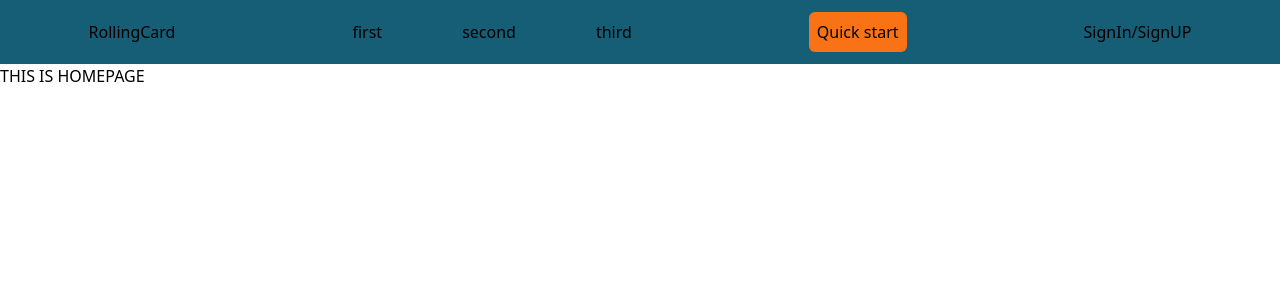
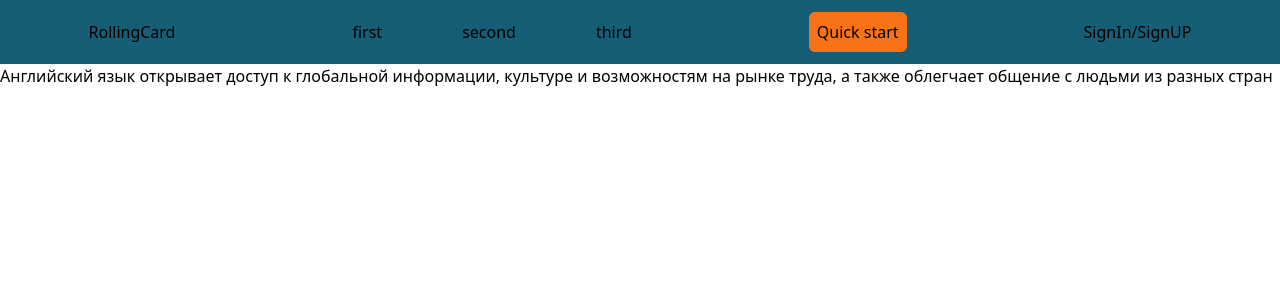
Before and after one commit to ShekordoIlya/Rolling-Card, a React (Vite) app in the folder rolling-card/: page / in a window 1280 px wide. Shown: the top 300 px of the page. Built offline with nearby package versions, Linux system fonts and the light colour scheme.

Commit message:
fix(main page):fixed about header and main page

```diff
--- /dev/null
+++ b/rolling-card/src/Data/data.js
@@ -0,0 +1,28 @@
+export const mainPageInfo = [
+  {
+    id: 1,
+    mainHeading: "Английский для всех и каждого",
+    mainDescriptionFirst:
+      "Английский язык открывает доступ к глобальной информации, культуре и возможностям на рынке труда, а также облегчает общение с людьми из разных стран",
+    mainDescriptionSecond: "Изучай язык в удобном для тебя темпе и формате!",
+  },
+  {
+    id: 2,
+    mainHeading: "Изучение английского с использование карточек",
+    mainDescription:
+      "Такой формат обучения делает процесс увлекательным, способствуя лучшему усвоению материала",
+  },
+  {
+    id: 3,
+    mainHeading: "Изучение английского языка в любое время и в любом месте",
+    mainDescription:
+      "Вы можете практиковать язык в дороге, на работе или даже во время отдыха, что делает процесс обучения гибким и удобным",
+  },
+  {
+    id: 4,
+    mainHeading:
+      "Не имеет значения, как медленно ты идешь — главное, чтобы ты продолжал двигаться вперед",
+    mainDescription:
+      "Регулярная практика способствует улучшению навыков и уверенности в общении",
+  },
+];
--- a/rolling-card/src/client/Components/Header/Header.tsx
+++ b/rolling-card/src/client/Components/Header/Header.tsx
@@ -3,10 +3,16 @@ const Header = () => {
     <header className="w-screen h-16 bg-cyan-800">
       <div className="flex justify-around h-full items-center">
         <div>RollingCard</div>
-        <ul className="flex gap-20 justify-between">
-          <li>first</li>
-          <li>second</li>
-          <li>third</li>
+        <ul className="flex gap-20 justify-between items-center h-full ">
+          <li className="cursor-pointer h-full content-center hover:border-b-4 hover:border-lime-400">
+            first
+          </li>
+          <li className="cursor-pointer h-full content-center hover:border-b-4 hover:border-lime-400">
+            second
+          </li>
+          <li className="cursor-pointer h-full content-center hover:border-b-4 hover:border-lime-400">
+            third
+          </li>
         </ul>
         <div>
           <button className="bg-orange-500 p-2 hover:bg-amber-300 transition duration-[400ms] rounded-md hover:scale-x-105">
--- a/rolling-card/src/client/Pages/Home/Home.tsx
+++ b/rolling-card/src/client/Pages/Home/Home.tsx
@@ -1,5 +1,7 @@
+import { mainPageInfo } from "../../../Data/data.js";
+
 const Home = () => {
-  return <div>THIS IS HOMEPAGE</div>;
+  return <div>{mainPageInfo[0].mainDescriptionFirst}</div>;
 };
 
 export default Home;
--- a/rolling-card/tailwind.config.js
+++ b/rolling-card/tailwind.config.js
@@ -2,11 +2,7 @@
 export default {
   content: ["./index.html", "./src/**/*.{js,ts,jsx,tsx}"],
   theme: {
-    extend: {
-      transitionProperty: {
-        transitionDuration: "0.9s",
-      },
-    },
+    extend: {},
   },
   plugins: [],
 };
```
Also changed, not shown: rolling-card/src/client/Redux/mainPageInfoSlice.ts (added).
